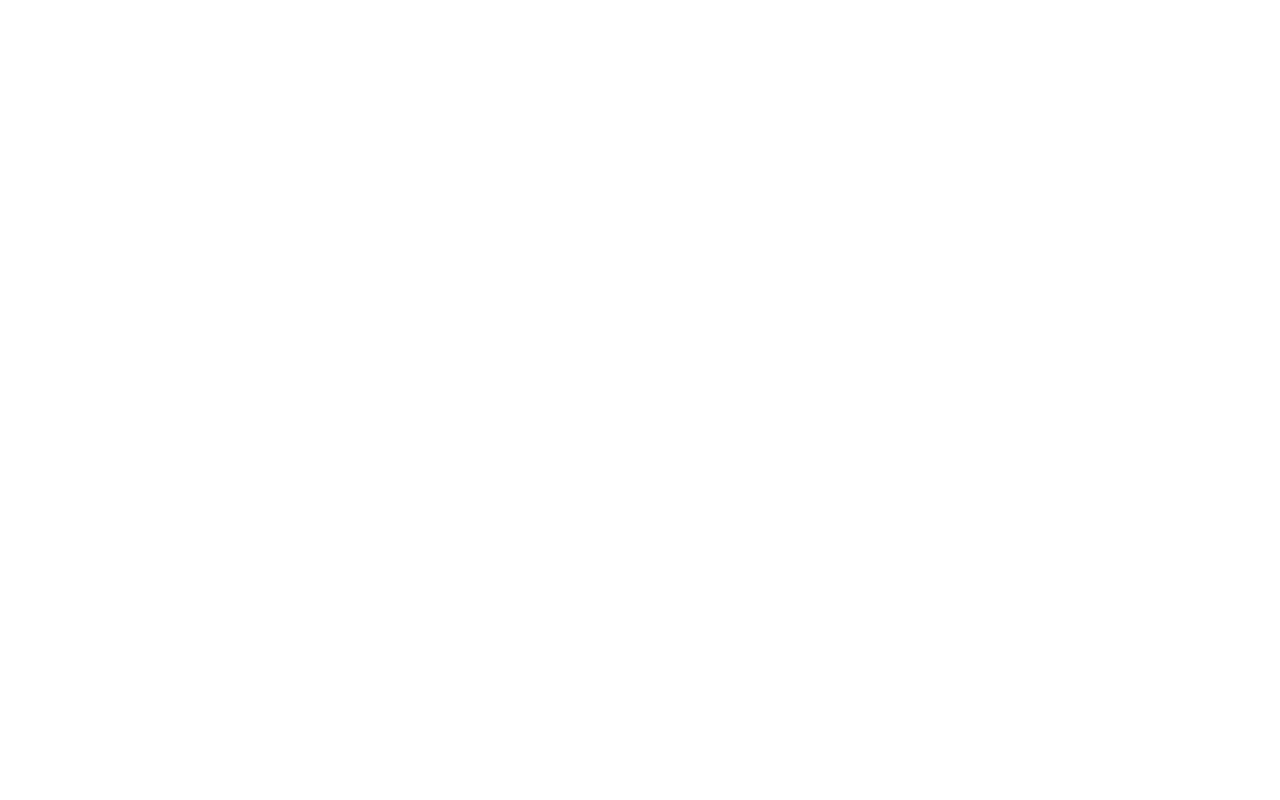
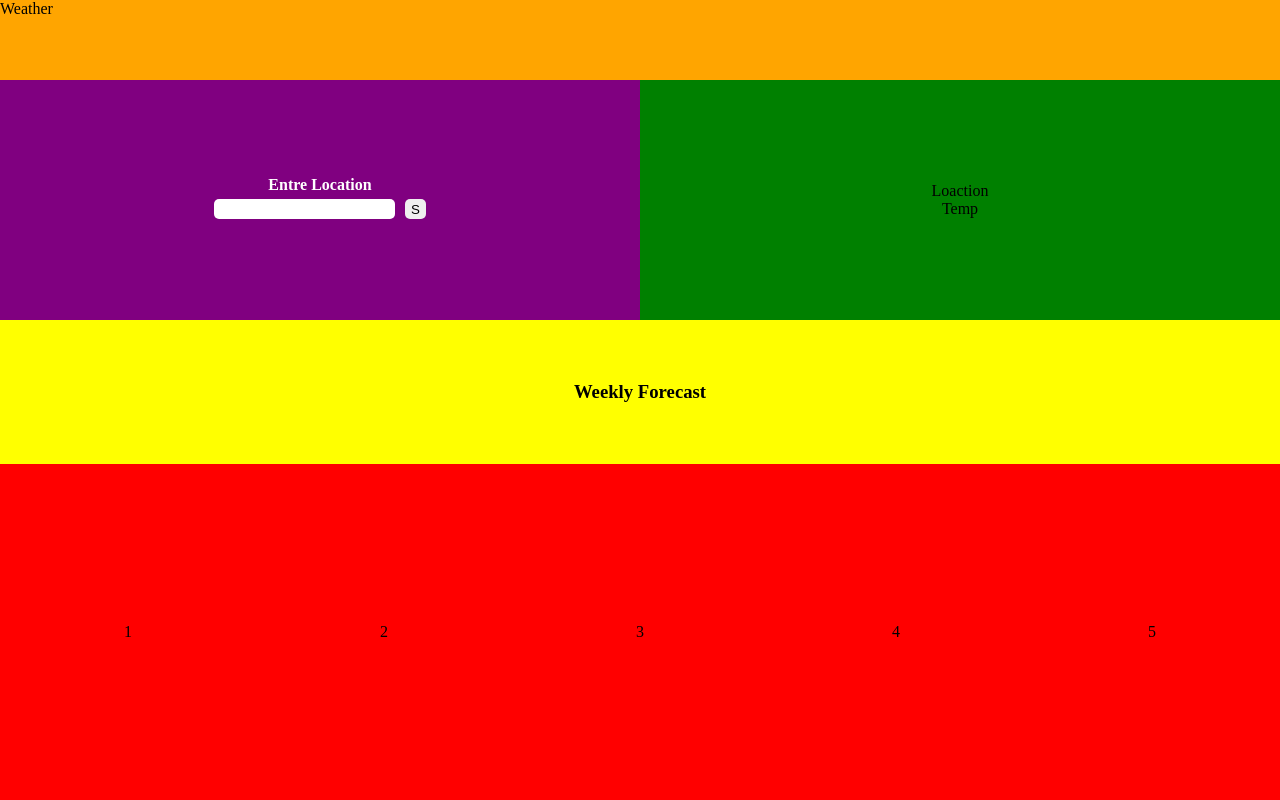
Before and after one commit to Z4HI/weatherApp, a plain HTML site: page dist/index.html in a window 1280 px wide. Drawn offline with Linux system fonts and the light colour scheme.

```diff
--- a/dist/assets/index-B5Qt9EMX.js
+++ /dev/null
@@ -1 +0,0 @@
-(function(){const t=document.createElement("link").relList;if(t&&t.supports&&t.supports("modulepreload"))return;for(const e of document.querySelectorAll('link[rel="modulepreload"]'))i(e);new MutationObserver(e=>{for(const r of e)if(r.type==="childList")for(const o of r.addedNodes)o.tagName==="LINK"&&o.rel==="modulepreload"&&i(o)}).observe(document,{childList:!0,subtree:!0});function s(e){const r={};return e.integrity&&(r.integrity=e.integrity),e.referrerPolicy&&(r.referrerPolicy=e.referrerPolicy),e.crossOrigin==="use-credentials"?r.credentials="include":e.crossOrigin==="anonymous"?r.credentials="omit":r.credentials="same-origin",r}function i(e){if(e.ep)return;e.ep=!0;const r=s(e);fetch(e.href,r)}})();
--- /dev/null
+++ b/dist/assets/index-B_qw9gys.css
@@ -0,0 +1 @@
+*{box-sizing:border-box;margin:0}#app{background-color:#000;width:100%;height:100vh}.title{background-color:orange;height:10%}.header{background-color:red;height:30%;display:grid;grid-template-columns:1fr 1fr}.searchBar{background-color:purple;display:flex;flex-direction:column;justify-content:center;align-items:center}.Search{display:flex;justify-content:center;align-items:center}h4{color:#fff}#searchbar,.submitBtn{margin:5px;border-radius:5px;outline:none;border:none;height:20px}.currentWeather{background-color:green;display:flex;align-items:center;justify-content:center;flex-direction:column}.display{background-color:#00f;height:60%;width:100%;display:grid;grid-template-rows:30% 1fr}h3{display:flex;justify-content:center;align-items:center;background-color:#ff0}.weekly{display:flex;justify-content:space-around;align-items:center;background-color:red}
--- a/dist/index.html
+++ b/dist/index.html
@@ -1,13 +1,43 @@
 <!doctype html>
 <html lang="en">
+
 <head>
   <meta charset="UTF-8" />
   <link rel="icon" type="image/svg+xml" href="/vite.svg" />
   <meta name="viewport" content="width=device-width, initial-scale=1.0" />
   <title>Boiler</title>
-    <script type="module" crossorigin src="./assets/index-B5Qt9EMX.js"></script>
+  <script type="module" crossorigin src="./assets/index-Bz6sh60y.js"></script>
+  <link rel="stylesheet" crossorigin href="./assets/index-B_qw9gys.css">
 </head>
+
 <body>
-    <div id="app"></div>
+  <div id="app">
+    <div class="title">Weather</div>
+    <div class="header">
+      <div class="searchBar">
+        <h4>Entre Location</h4>
+        <div class="Search">
+          <input type="text" id="searchbar" name="searchbar">
+          <button class="submitBtn">S</button>
+        </div>
+      </div>
+      <div class="currentWeather">
+        <div class="currentLocation">Loaction</div>
+        <div class="currentTemp">Temp</div>
+      </div>
+    </div>
+
+    <div class="display">
+      <h3> Weekly Forecast</h3>
+      <div class="weekly">
+        <div class="day">1</div>
+        <div class="day">2</div>
+        <div class="day">3</div>
+        <div class="day">4</div>
+        <div class="day">5</div>
+      </div>
+    </div>
+  </div>
 </body>
+
 </html>
```
Also changed, not shown: dist/assets/index-Bz6sh60y.js (added, +1 -0 lines). Lines whose indentation alone changed are shown as unchanged.
